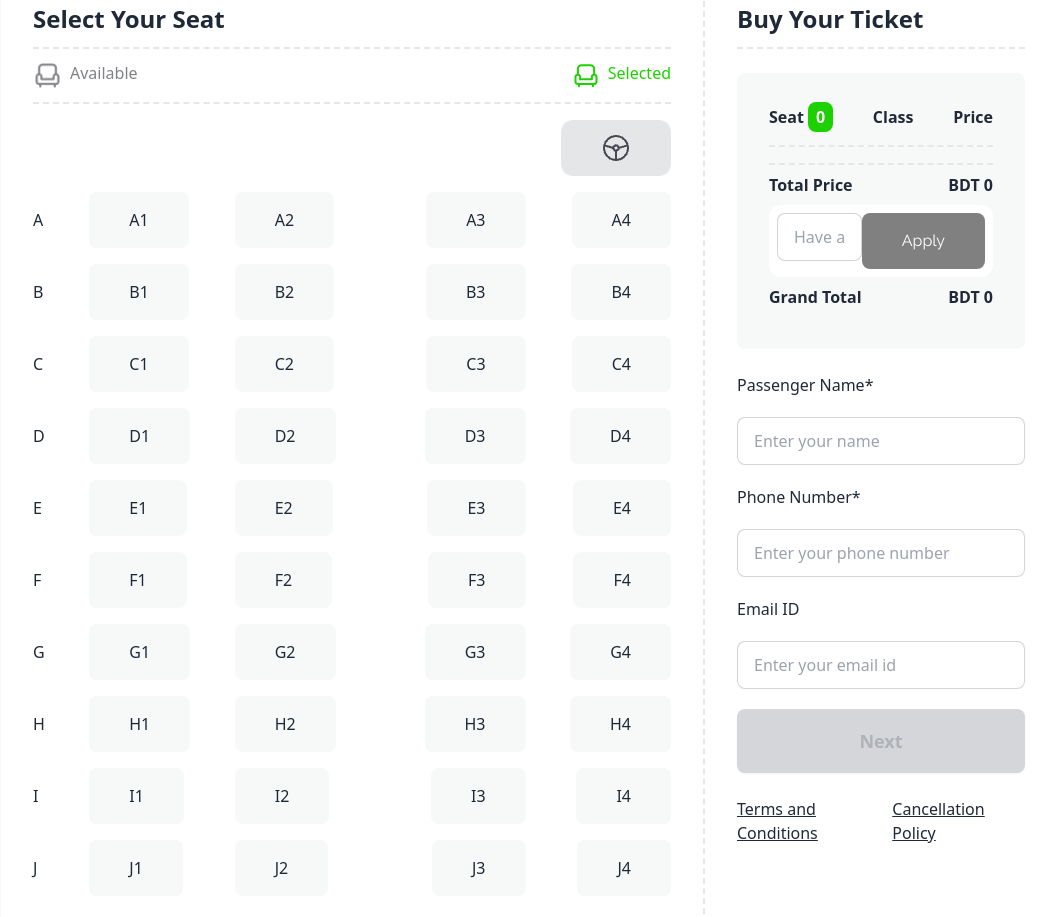
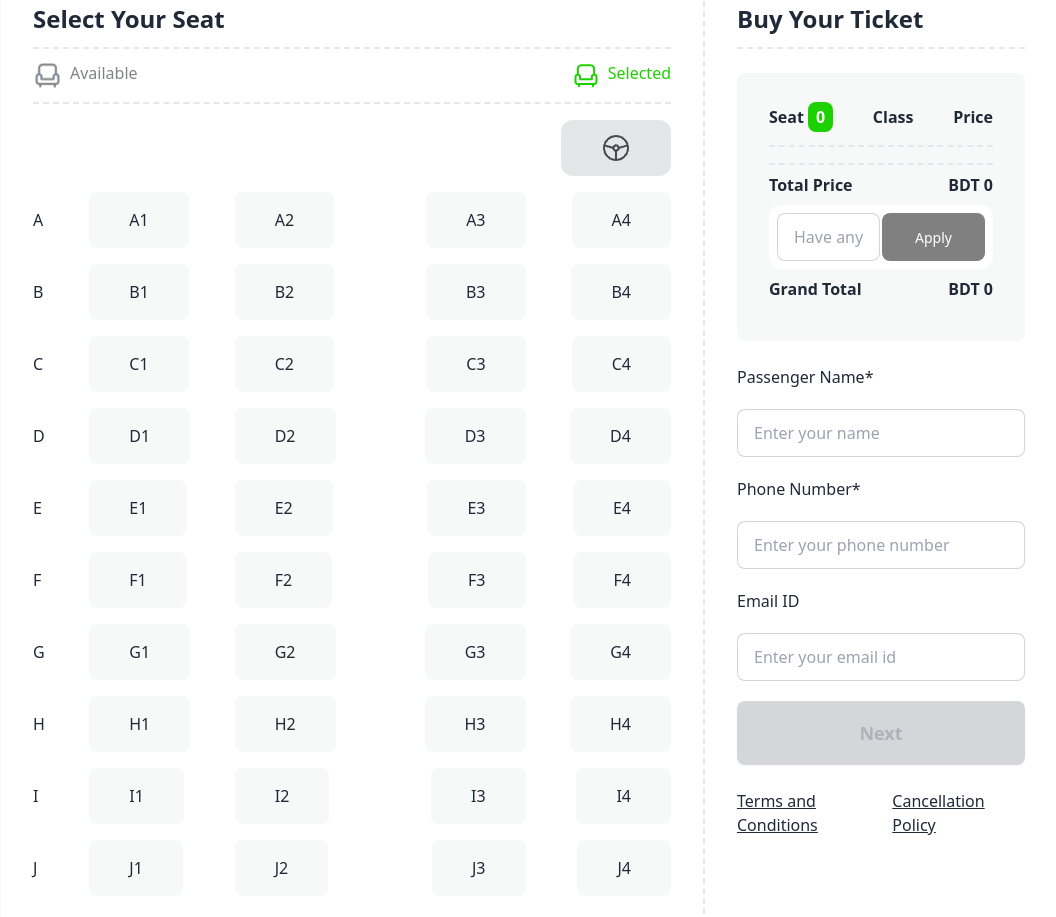
Before and after one commit to Shuvankor-Hazra/assignment--5, a plain HTML site: page index.html in a window 1280 px wide. Shown: the part 2173-3090 px from the top of the page, without its empty margins (111-1167 px from the left). Drawn offline with nearby package versions, Linux system fonts and the light colour scheme.

Commit message:
completete third

```diff
--- a/index.html
+++ b/index.html
@@ -527,18 +527,18 @@
                 <div id="discount"></div>
                 <div
                   id="couponCode"
-                  class="flex justify-between bg-white p-2 rounded-xl"
+                  class="flex justify-between bg-white p-2 rounded-xl space-x-0.5"
                 >
                   <input
                     id="coupon-input"
                     type="text"
                     placeholder="Have any coupon?"
-                    class="outline-none input input-bordered w-2/3 max-w-xs"
+                    class="outline-none input input-bordered w-2/4 max-w-xs"
                   />
                   <button
                     id="apply-btn"
                     disabled
-                    class="disabled:bg-[gray] bg-[#1DD100] text-white rounded-lg font-raleway px-5 lg:px-10 py-2 lg:py-4"
+                    class="disabled:bg-[gray] bg-[#1DD100] text-white rounded-lg w-2/4 sm:btn-xs lg:btn-md"
                   >
                     Apply
                   </button>
```
